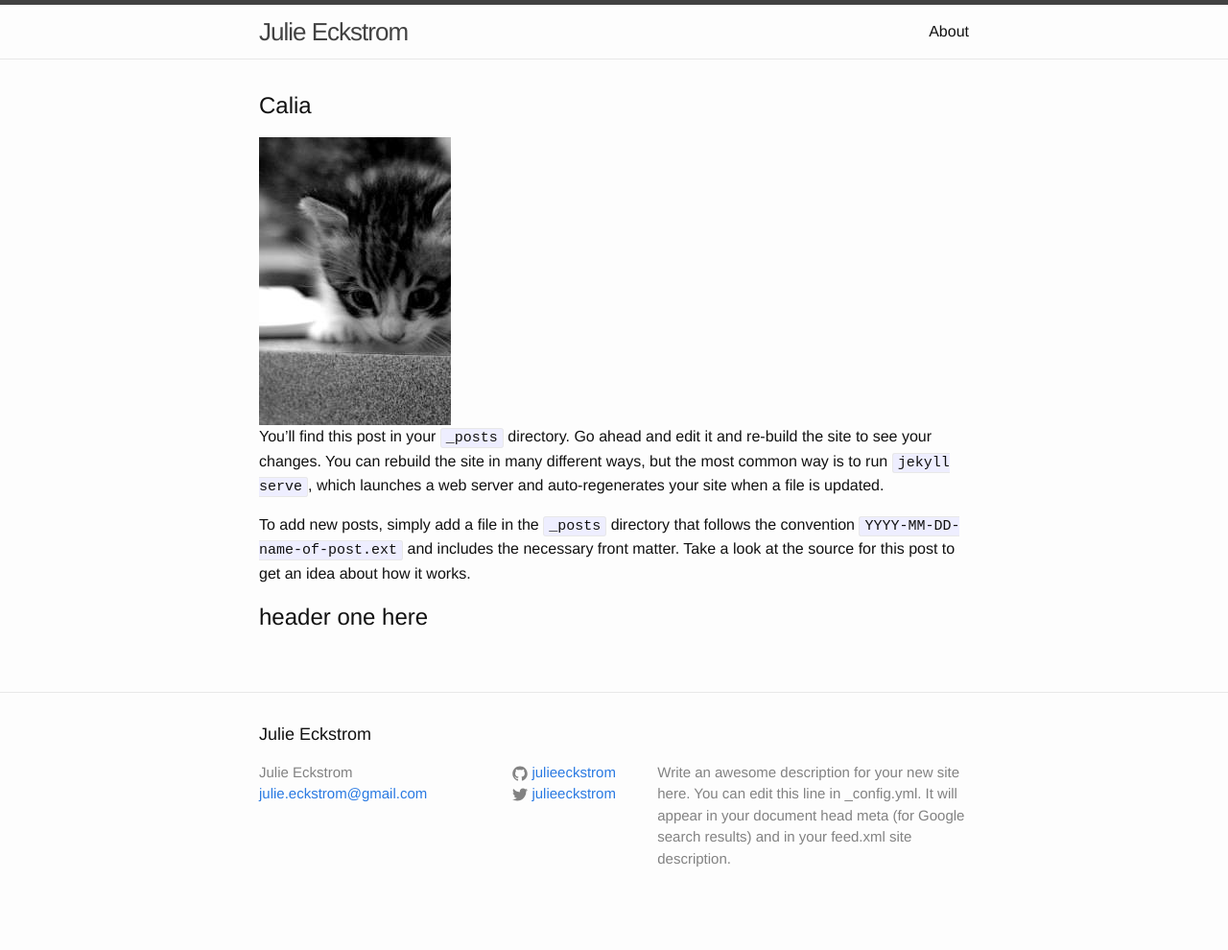
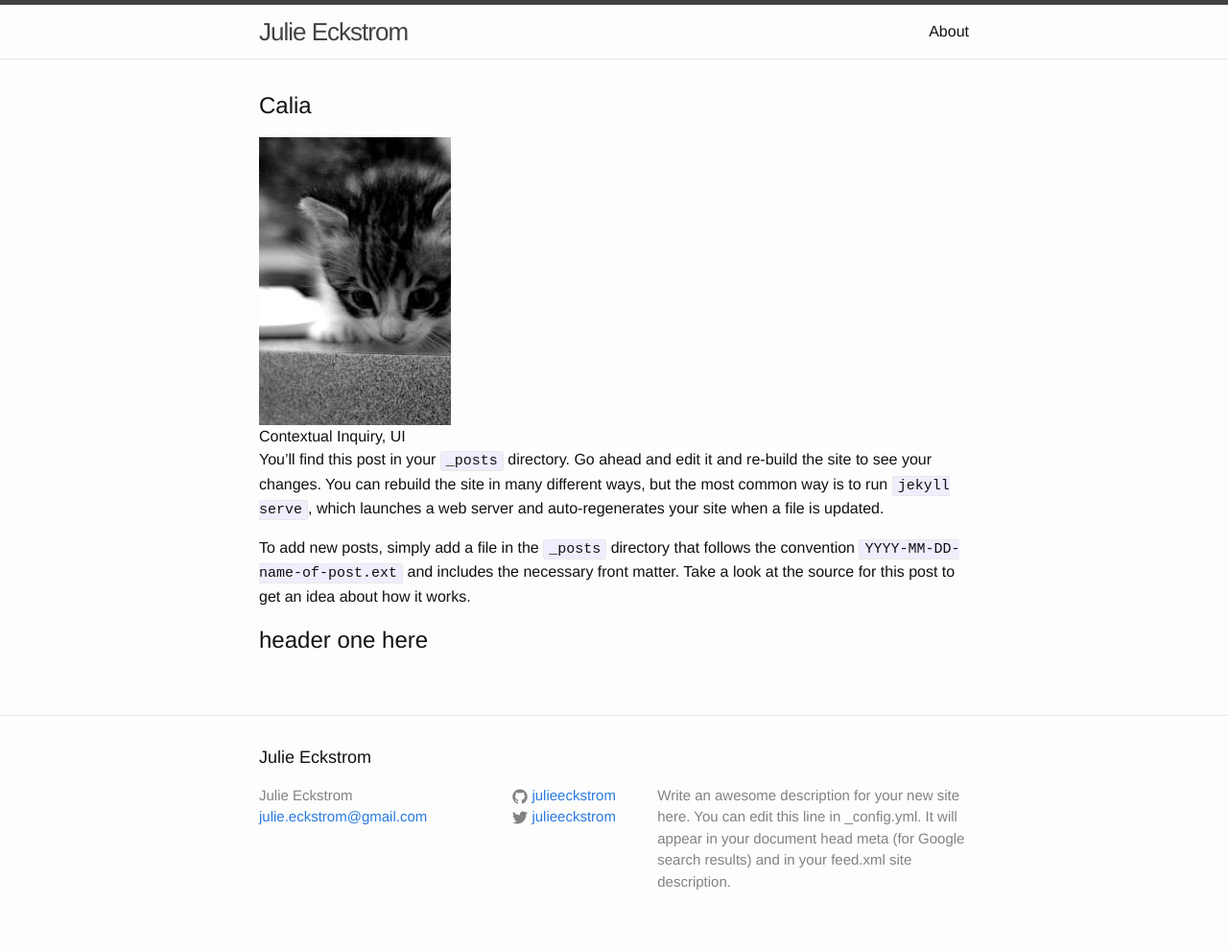
Before and after one commit to julieeckstrom/julieeckstrom.github.io, a Jekyll site: the page built from _projects/calia.markdown, in a window 1280 px wide. Shown: the whole page at 96% size. Built offline with Jekyll 4.4.1, drawn with Linux system fonts in a browser that asks for light colours; before the commit the page ends 966 px from its top, so only the background shows below that.

```diff
--- a/_layouts/project.html
+++ b/_layouts/project.html
@@ -8,6 +8,7 @@
   </header>
 
   <div class="image"><img src="{{ page.images[0].url }}"></div>
+  <div class="methods">{{ page.methods }}</div>
   <div class="post-content" itemprop="articleBody">
     {{ content }}
   </div>
--- a/_projects/calia.markdown
+++ b/_projects/calia.markdown
@@ -6,6 +6,7 @@
  - url: /assets/img/300.jpg
    title: Kitten
    alt: kitten
+methods: "Contextual Inquiry, UI"
 ---
 You’ll find this post in your `_posts` directory. Go ahead and edit it and re-build the site to see your changes. You can rebuild the site in many different ways, but the most common way is to run `jekyll serve`, which launches a web server and auto-regenerates your site when a file is updated.
 
```
